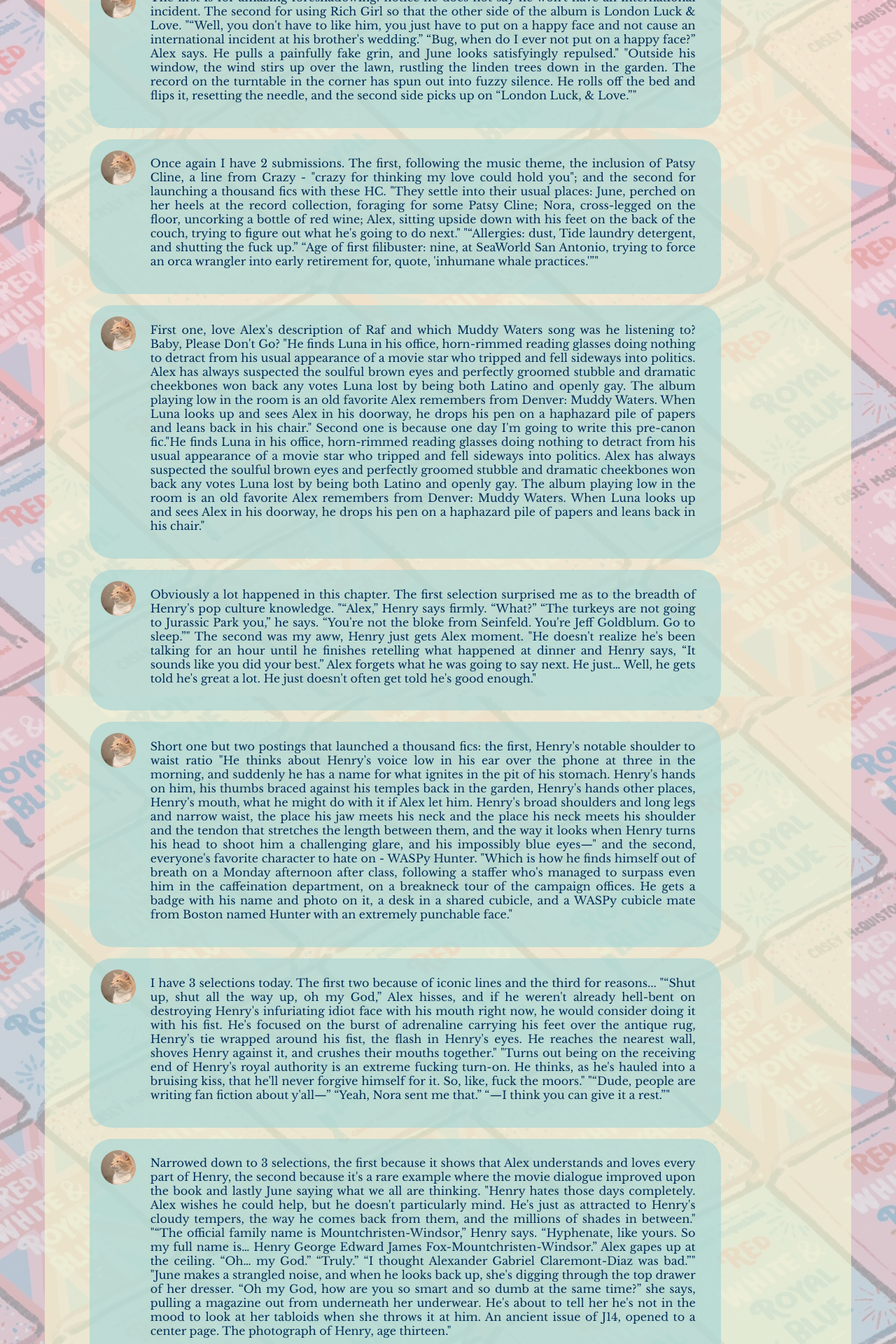
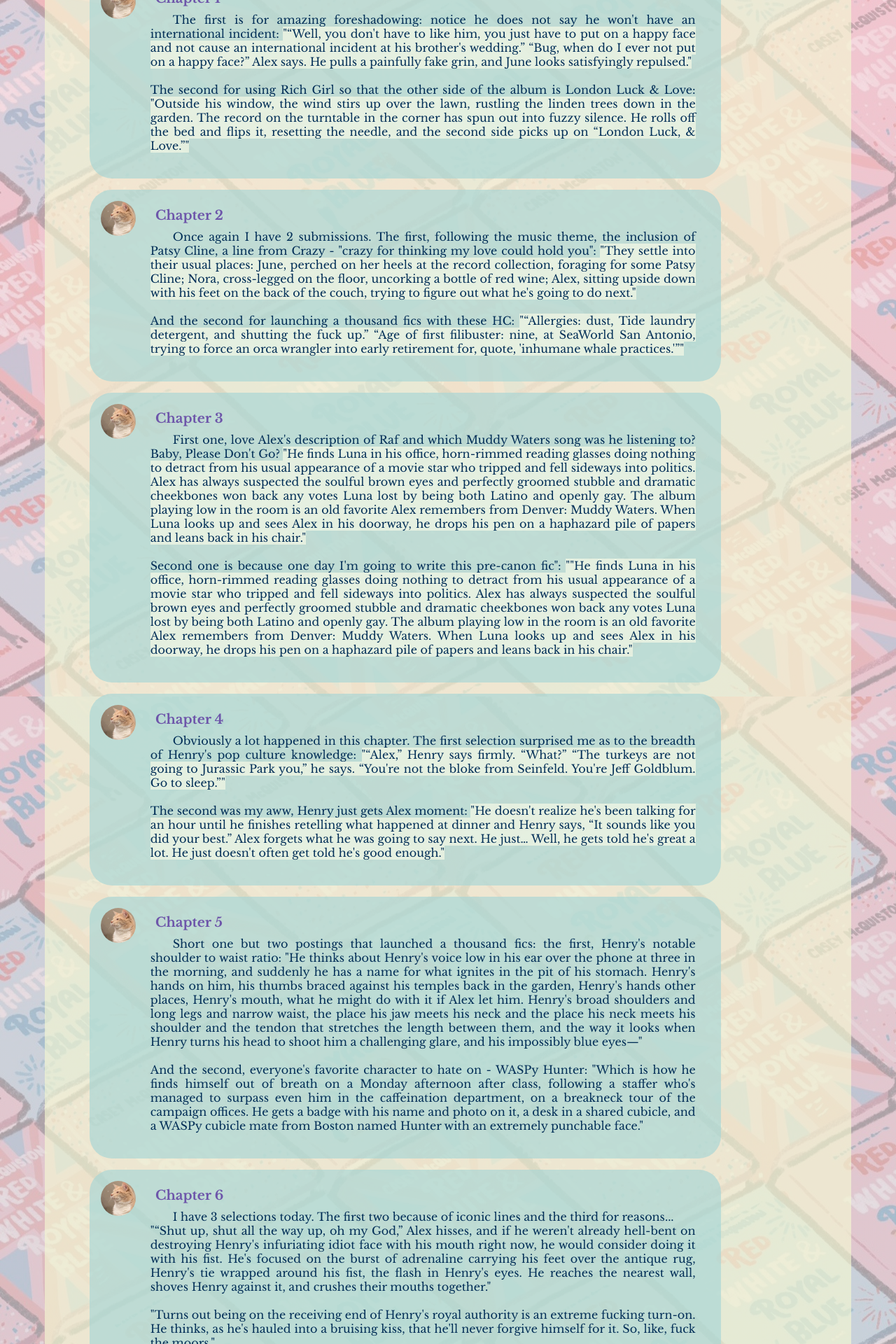
Before and after one commit to estr19/le-ra, a React (Create React App) app: page /rwrb in a window 1280 px wide. Shown: the part 340-2260 px from the top of the page at 70% size. Built offline with nearby package versions, Linux system fonts and the light colour scheme; a web font is replaced by a local one.

Commit message:
styling breakthrough

```diff
--- a/src/RWRB.js
+++ b/src/RWRB.js
@@ -10,7 +10,10 @@ function RWRB() {
           return (
             <div className={`${name}pfp`} key={id}>
               <img className={`${name}Img`} src={pfp} alt={name} />
-              <p className='chatP'>{message}</p>
+              <div className='chapterNotes'>
+                <h3 className='quoteHeader'>Chapter {id}</h3>
+                <p dangerouslySetInnerHTML={{__html: message }} className='chatP'></p>
+              </div>
             </div>
           );
         })}
--- a/src/index.css
+++ b/src/index.css
@@ -251,8 +251,19 @@ figure {
 }
 
 .chatP {
+  text-indent: 2em;
+  white-space: pre-line;
   margin: .3em;
   padding: .25em 1em 1em;
+}
+
+.quoteHeader {
+  text-align: left;
+  margin-left: 1.5em;
+}
+
+span {
+  background-color: rgba(250, 252, 233, .65);
 }
 
 .bensmom33pfp {
--- a/src/rwrbConvo.js
+++ b/src/rwrbConvo.js
@@ -6,52 +6,62 @@ export const rwrbConvo = [
     id: 1,
     name: 'bensmom33',
     pfp: bensmom33pfp,
-    message: `The first is for amazing foreshadowing: notice he does not say he won't have an international incident. The second for using Rich Girl so that the other side of the album is London Luck & Love. "“Well, you don't have to like him, you just have to put on a happy face and not cause an international incident at his brother's wedding.” “Bug, when do I ever not put on a happy face?” Alex says. He pulls a painfully fake grin, and June looks satisfyingly repulsed."
-    "Outside his window, the wind stirs up over the lawn, rustling the linden trees down in the garden. The record on the turntable in the corner has spun out into fuzzy silence. He rolls off the bed and flips it, resetting the needle, and the second side picks up on “London Luck, & Love.”"`,
+    message: `The first is for amazing foreshadowing: notice he does not say he won't have an international incident: <span>"“Well, you don't have to like him, you just have to put on a happy face and not cause an international incident at his brother's wedding.” “Bug, when do I ever not put on a happy face?” Alex says. He pulls a painfully fake grin, and June looks satisfyingly repulsed."</span>
+
+    The second for using Rich Girl so that the other side of the album is London Luck & Love: <span>"Outside his window, the wind stirs up over the lawn, rustling the linden trees down in the garden. The record on the turntable in the corner has spun out into fuzzy silence. He rolls off the bed and flips it, resetting the needle, and the second side picks up on “London Luck, & Love.”"</span>`,
   },
   {
     id: 2,
     name: 'bensmom33',
     pfp: bensmom33pfp,
-    message: `Once again I have 2 submissions. The first, following the music theme, the inclusion of Patsy Cline, a line from Crazy - "crazy for thinking my love could hold you"; and the second for launching a thousand fics with these HC. "They settle into their usual places: June, perched on her heels at the record collection, foraging for some Patsy Cline; Nora, cross-legged on the floor, uncorking a bottle of red wine; Alex, sitting upside down with his feet on the back of the couch, trying to figure out what he's going to do next."
-    "“Allergies: dust, Tide laundry detergent, and shutting the fuck up.” “Age of first filibuster: nine, at SeaWorld San Antonio, trying to force an orca wrangler into early retirement for, quote, 'inhumane whale practices.'”"`,
+    message: `Once again I have 2 submissions. The first, following the music theme, the inclusion of Patsy Cline, a line from Crazy - "crazy for thinking my love could hold you": <span>"They settle into their usual places: June, perched on her heels at the record collection, foraging for some Patsy Cline; Nora, cross-legged on the floor, uncorking a bottle of red wine; Alex, sitting upside down with his feet on the back of the couch, trying to figure out what he's going to do next."</span>
+
+    And the second for launching a thousand fics with these HC: <span>"“Allergies: dust, Tide laundry detergent, and shutting the fuck up.” “Age of first filibuster: nine, at SeaWorld San Antonio, trying to force an orca wrangler into early retirement for, quote, 'inhumane whale practices.'”"</span>`,
   },
   {
     id: 3,
     name: 'bensmom33',
     pfp: bensmom33pfp,
-    message: `First one, love Alex's description of Raf and which Muddy Waters song was he listening to? Baby, Please Don't Go? "He finds Luna in his office, horn-rimmed reading glasses doing nothing to detract from his usual appearance of a movie star who tripped and fell sideways into politics. Alex has always suspected the soulful brown eyes and perfectly groomed stubble and dramatic cheekbones won back any votes Luna lost by being both Latino and openly gay. The album playing low in the room is an old favorite Alex remembers from Denver: Muddy Waters. When Luna looks up and sees Alex in his doorway, he drops his pen on a haphazard pile of papers and leans back in his chair."
-    Second one is because one day I'm going to write this pre-canon fic."He finds Luna in his office, horn-rimmed reading glasses doing nothing to detract from his usual appearance of a movie star who tripped and fell sideways into politics. Alex has always suspected the soulful brown eyes and perfectly groomed stubble and dramatic cheekbones won back any votes Luna lost by being both Latino and openly gay. The album playing low in the room is an old favorite Alex remembers from Denver: Muddy Waters. When Luna looks up and sees Alex in his doorway, he drops his pen on a haphazard pile of papers and leans back in his chair."`,
+    message: `First one, love Alex's description of Raf and which Muddy Waters song was he listening to? Baby, Please Don't Go? <span>"He finds Luna in his office, horn-rimmed reading glasses doing nothing to detract from his usual appearance of a movie star who tripped and fell sideways into politics. Alex has always suspected the soulful brown eyes and perfectly groomed stubble and dramatic cheekbones won back any votes Luna lost by being both Latino and openly gay. The album playing low in the room is an old favorite Alex remembers from Denver: Muddy Waters. When Luna looks up and sees Alex in his doorway, he drops his pen on a haphazard pile of papers and leans back in his chair."</span>
+
+    Second one is because one day I'm going to write this pre-canon fic": <span>""He finds Luna in his office, horn-rimmed reading glasses doing nothing to detract from his usual appearance of a movie star who tripped and fell sideways into politics. Alex has always suspected the soulful brown eyes and perfectly groomed stubble and dramatic cheekbones won back any votes Luna lost by being both Latino and openly gay. The album playing low in the room is an old favorite Alex remembers from Denver: Muddy Waters. When Luna looks up and sees Alex in his doorway, he drops his pen on a haphazard pile of papers and leans back in his chair."</span>`,
   },
   {
     id: 4,
     name: 'bensmom33',
     pfp: bensmom33pfp,
-    message: `Obviously a lot happened in this chapter. The first selection surprised me as to the breadth of Henry's pop culture knowledge. "“Alex,” Henry says firmly. “What?” “The turkeys are not going to Jurassic Park you,” he says. “You're not the bloke from Seinfeld. You're Jeff Goldblum. Go to sleep.”"
-    The second was my aww, Henry just gets Alex moment. "He doesn't realize he's been talking for an hour until he finishes retelling what happened at dinner and Henry says, “It sounds like you did your best.” Alex forgets what he was going to say next. He just… Well, he gets told he's great a lot. He just doesn't often get told he's good enough."`,
+    message: `Obviously a lot happened in this chapter. The first selection surprised me as to the breadth of Henry's pop culture knowledge: <span>"“Alex,” Henry says firmly. “What?” “The turkeys are not going to Jurassic Park you,” he says. “You're not the bloke from Seinfeld. You're Jeff Goldblum. Go to sleep.”"</span>
+
+    The second was my aww, Henry just gets Alex moment: <span>"He doesn't realize he's been talking for an hour until he finishes retelling what happened at dinner and Henry says, “It sounds like you did your best.” Alex forgets what he was going to say next. He just… Well, he gets told he's great a lot. He just doesn't often get told he's good enough."</span>`,
   },
   {
     id: 5,
     name: 'bensmom33',
     pfp: bensmom33pfp,
-    message: `Short one but two postings that launched a thousand fics: the first, Henry's notable shoulder to waist ratio "He thinks about Henry's voice low in his ear over the phone at three in the morning, and suddenly he has a name for what ignites in the pit of his stomach. Henry's hands on him, his thumbs braced against his temples back in the garden, Henry's hands other places, Henry's mouth, what he might do with it if Alex let him. Henry's broad shoulders and long legs and narrow waist, the place his jaw meets his neck and the place his neck meets his shoulder and the tendon that stretches the length between them, and the way it looks when Henry turns his head to shoot him a challenging glare, and his impossibly blue eyes—"
-    and the second, everyone's favorite character to hate on - WASPy Hunter. "Which is how he finds himself out of breath on a Monday afternoon after class, following a staffer who's managed to surpass even him in the caffeination department, on a breakneck tour of the campaign offices. He gets a badge with his name and photo on it, a desk in a shared cubicle, and a WASPy cubicle mate from Boston named Hunter with an extremely punchable face."`,
+    message: `Short one but two postings that launched a thousand fics: the first, Henry's notable shoulder to waist ratio: "He thinks about Henry's voice low in his ear over the phone at three in the morning, and suddenly he has a name for what ignites in the pit of his stomach. Henry's hands on him, his thumbs braced against his temples back in the garden, Henry's hands other places, Henry's mouth, what he might do with it if Alex let him. Henry's broad shoulders and long legs and narrow waist, the place his jaw meets his neck and the place his neck meets his shoulder and the tendon that stretches the length between them, and the way it looks when Henry turns his head to shoot him a challenging glare, and his impossibly blue eyes—"
+
+    And the second, everyone's favorite character to hate on - WASPy Hunter: "Which is how he finds himself out of breath on a Monday afternoon after class, following a staffer who's managed to surpass even him in the caffeination department, on a breakneck tour of the campaign offices. He gets a badge with his name and photo on it, a desk in a shared cubicle, and a WASPy cubicle mate from Boston named Hunter with an extremely punchable face."`,
   },
   {
     id: 6,
     name: 'bensmom33',
     pfp: bensmom33pfp,
-    message: `I have 3 selections today. The first two because of iconic lines and the third for reasons... "“Shut up, shut all the way up, oh my God,” Alex hisses, and if he weren't already hell-bent on destroying Henry's infuriating idiot face with his mouth right now, he would consider doing it with his fist. He's focused on the burst of adrenaline carrying his feet over the antique rug, Henry's tie wrapped around his fist, the flash in Henry's eyes. He reaches the nearest wall, shoves Henry against it, and crushes their mouths together."
+    message: `I have 3 selections today. The first two because of iconic lines and the third for reasons...
+    "“Shut up, shut all the way up, oh my God,” Alex hisses, and if he weren't already hell-bent on destroying Henry's infuriating idiot face with his mouth right now, he would consider doing it with his fist. He's focused on the burst of adrenaline carrying his feet over the antique rug, Henry's tie wrapped around his fist, the flash in Henry's eyes. He reaches the nearest wall, shoves Henry against it, and crushes their mouths together."
+
     "Turns out being on the receiving end of Henry's royal authority is an extreme fucking turn-on. He thinks, as he's hauled into a bruising kiss, that he'll never forgive himself for it. So, like, fuck the moors."
+
     "“Dude, people are writing fan fiction about y'all—” “Yeah, Nora sent me that.” “—I think you can give it a rest.”"`,
   },
   {
     id: 7,
     name: 'bensmom33',
     pfp: bensmom33pfp,
-    message: `Narrowed down to 3 selections, the first because it shows that Alex understands and loves every part of Henry, the second because it's a rare example where the movie dialogue improved upon the book and lastly June saying what we all are thinking. "Henry hates those days completely. Alex wishes he could help, but he doesn't particularly mind. He's just as attracted to Henry's cloudy tempers, the way he comes back from them, and the millions of shades in between."
-    "“The official family name is Mountchristen-Windsor,” Henry says. “Hyphenate, like yours. So my full name is… Henry George Edward James Fox-Mountchristen-Windsor.” Alex gapes up at the ceiling. “Oh… my God.” “Truly.” “I thought Alexander Gabriel Claremont-Diaz was bad.”"
-    "June makes a strangled noise, and when he looks back up, she's digging through the top drawer of her dresser. “Oh my God, how are you so smart and so dumb at the same time?” she says, pulling a magazine out from underneath her underwear. He's about to tell her he's not in the mood to look at her tabloids when she throws it at him. An ancient issue of J14, opened to a center page. The photograph of Henry, age thirteen."`,
+    message: `Narrowed down to 3 selections, the first because it shows that Alex understands and loves every part of Henry: "Henry hates those days completely. Alex wishes he could help, but he doesn't particularly mind. He's just as attracted to Henry's cloudy tempers, the way he comes back from them, and the millions of shades in between."
+
+    The second because it's a rare example where the movie dialogue improved upon the book: "“The official family name is Mountchristen-Windsor,” Henry says. “Hyphenate, like yours. So my full name is… Henry George Edward James Fox-Mountchristen-Windsor.” Alex gapes up at the ceiling. “Oh… my God.” “Truly.” “I thought Alexander Gabriel Claremont-Diaz was bad.”"
+
+    And lastly June saying what we all are thinking: "June makes a strangled noise, and when he looks back up, she's digging through the top drawer of her dresser. “Oh my God, how are you so smart and so dumb at the same time?” she says, pulling a magazine out from underneath her underwear. He's about to tell her he's not in the mood to look at her tabloids when she throws it at him. An ancient issue of J14, opened to a center page. The photograph of Henry, age thirteen."`,
   },
   {
     id: 8,
```
